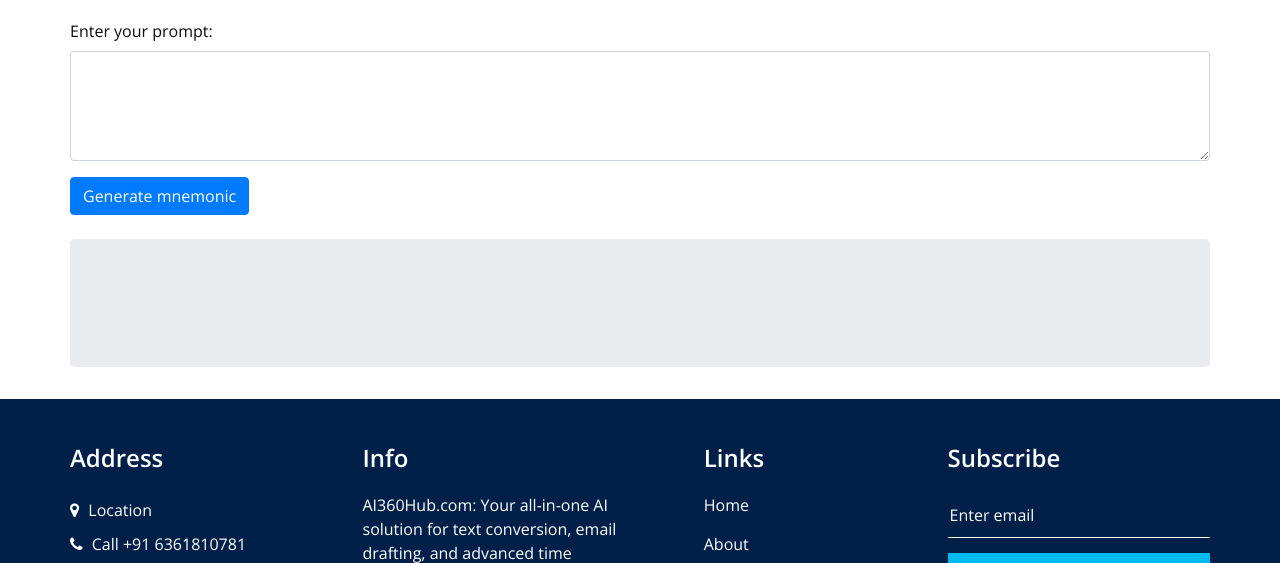
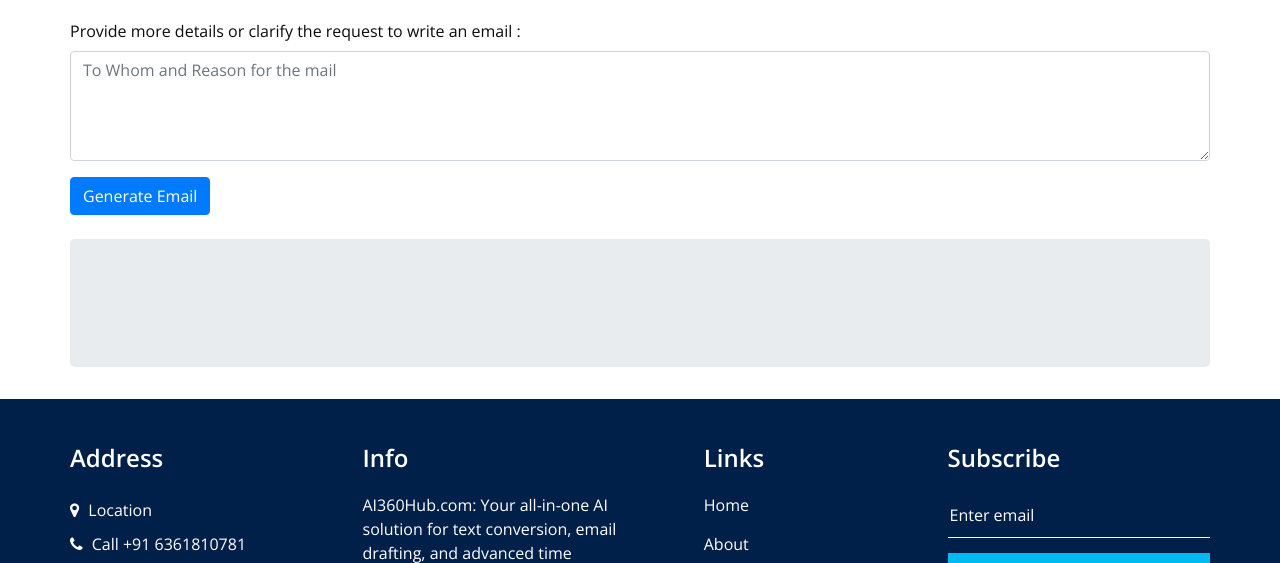
Before and after one commit to surajgojanur/AI360Hub, a website: page public/team.html in a window 1280 px wide. Shown: the part 153-716 px from the top of the page. Drawn offline with nearby package versions, Linux system fonts and the light colour scheme; some packages are replaced by stand-ins of ours; a script that the page names is missing.

Commit message:
Update team.html

```diff
--- a/public/team.html
+++ b/public/team.html
@@ -96,10 +96,10 @@
 
 <form id="inputForm" class="mb-4">
 <div class="form-group">
-    <label for="prompt">Enter your prompt:</label>
-    <textarea class="form-control" id="prompt" name="prompt" rows="4"></textarea>
+    <label for="prompt">Provide more details or clarify the request to write an email :</label>
+    <textarea class="form-control" id="prompt" name="prompt" rows="4" placeholder="To Whom and Reason for the mail"></textarea>
 </div>
-<button type="button" class="btn btn-primary" onclick="generateText()">Generate mnemonic </button>
+<button type="button"  class="btn btn-primary" onclick="generateText()">Generate Email </button>
 </form>
 
 <!-- ... (other HTML code) ... -->
```
